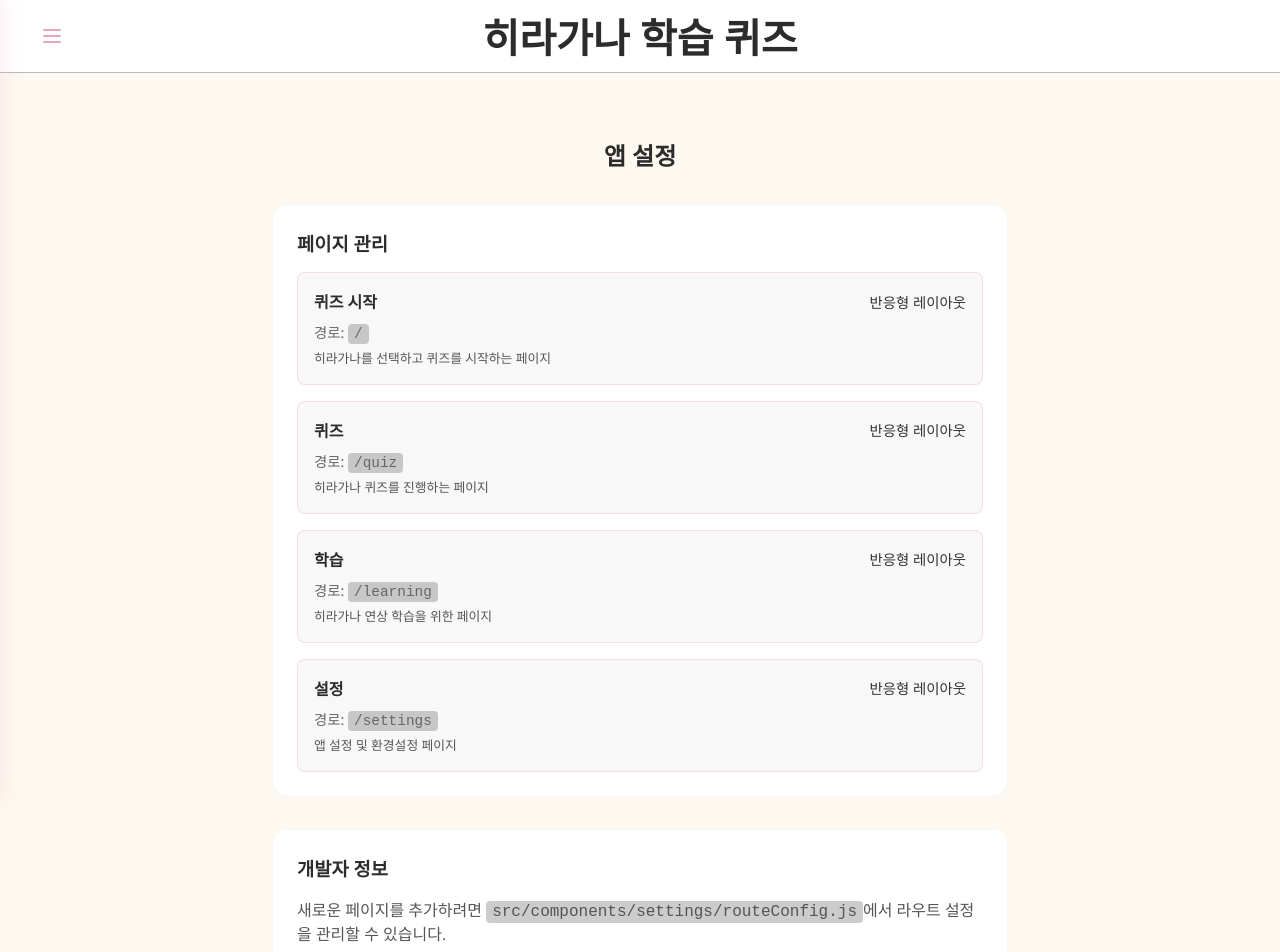
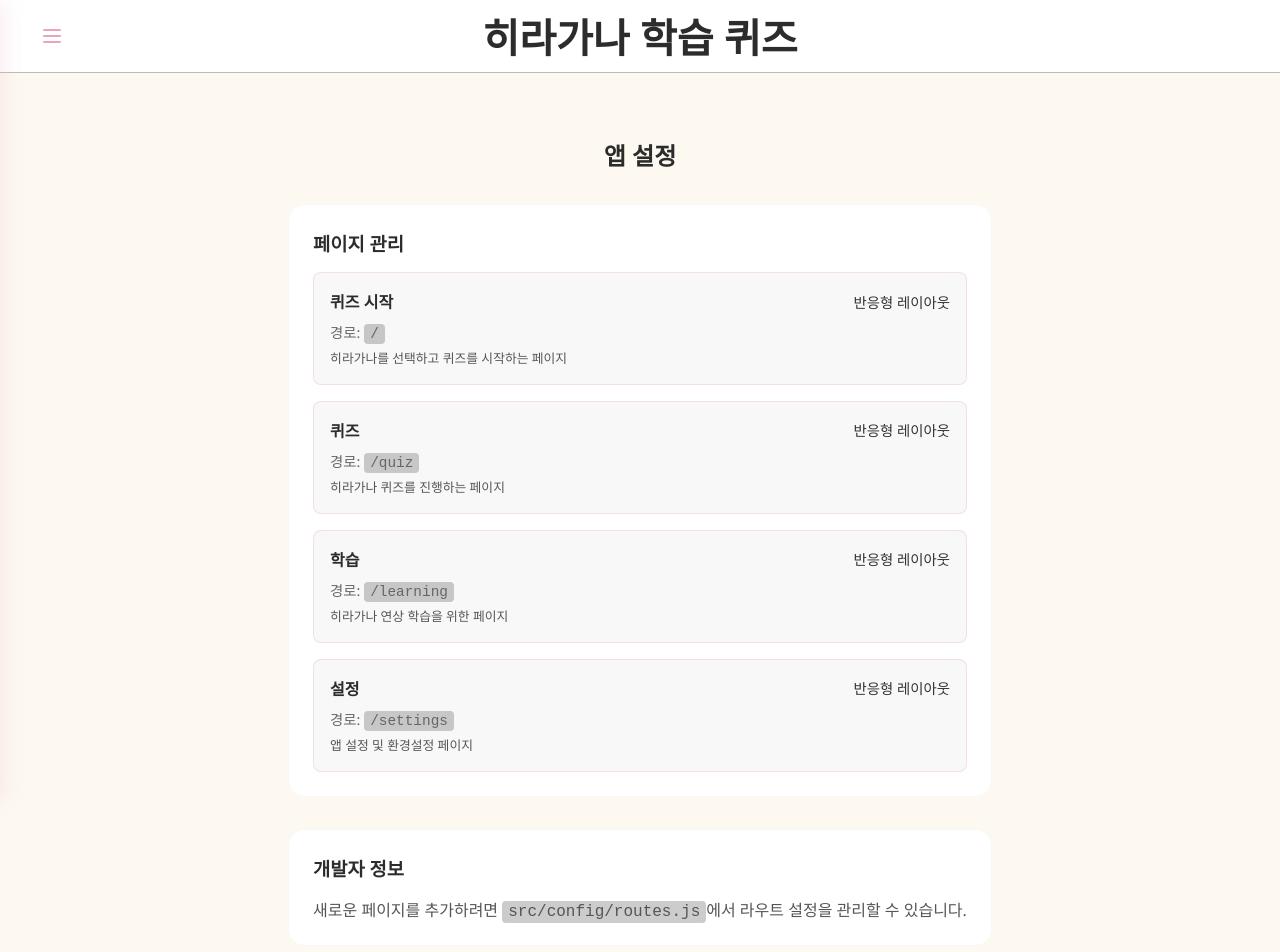
Before and after one commit to sinam7/japanese-study-tool, a React (Vite) app: page /settings in a window 1280 px wide. Shown: the top 952 px of the page. Built offline with nearby package versions, Linux system fonts and the light colour scheme.

Commit message:
refactor: 소스코드 디렉토리 구조 개선 및 파일 위치 최적화

```diff
--- a/src/components/common/Sidebar.jsx
+++ b/src/components/common/Sidebar.jsx
@@ -1,8 +1,8 @@
 import React from 'react';
 import { useLocation, useNavigate } from 'react-router-dom';
 import { X } from 'lucide-react';
-import { getSidebarMenuItems } from '../settings/routeConfig';
-import './Sidebar.css';
+import { getSidebarMenuItems } from '../../config/routes';
+import '../../styles/components/Sidebar.css';
 
 const Sidebar = ({ isOpen, onClose }) => {
   const location = useLocation();
--- a/src/components/settings/Settings.jsx
+++ b/src/components/settings/Settings.jsx
@@ -1,6 +1,6 @@
 import React from 'react';
-import { routeConfig } from './routeConfig';
-import './Settings.css';
+import { routeConfig } from '../../config/routes';
+import '../../styles/components/Settings.css';
 
 const Settings = () => {
   return (
@@ -43,7 +43,7 @@ const Settings = () => {
           개발자 정보
         </h3>
         <p className="developer-info">
-          새로운 페이지를 추가하려면 <code className="code-snippet">src/components/settings/routeConfig.js</code>에서 라우트 설정을 관리할 수 있습니다.
+          새로운 페이지를 추가하려면 <code className="code-snippet">src/config/routes.js</code>에서 라우트 설정을 관리할 수 있습니다.
         </p>
       </div>
     </div>
```
Also changed, not shown: src/config/constants.js (renamed from src/utils/constants.js), src/config/routes.js (renamed from src/components/settings/routeConfig.js), src/styles/components/Settings.css (renamed from src/components/settings/Settings.css), src/styles/components/Sidebar.css (renamed from src/components/common/Sidebar.css).
